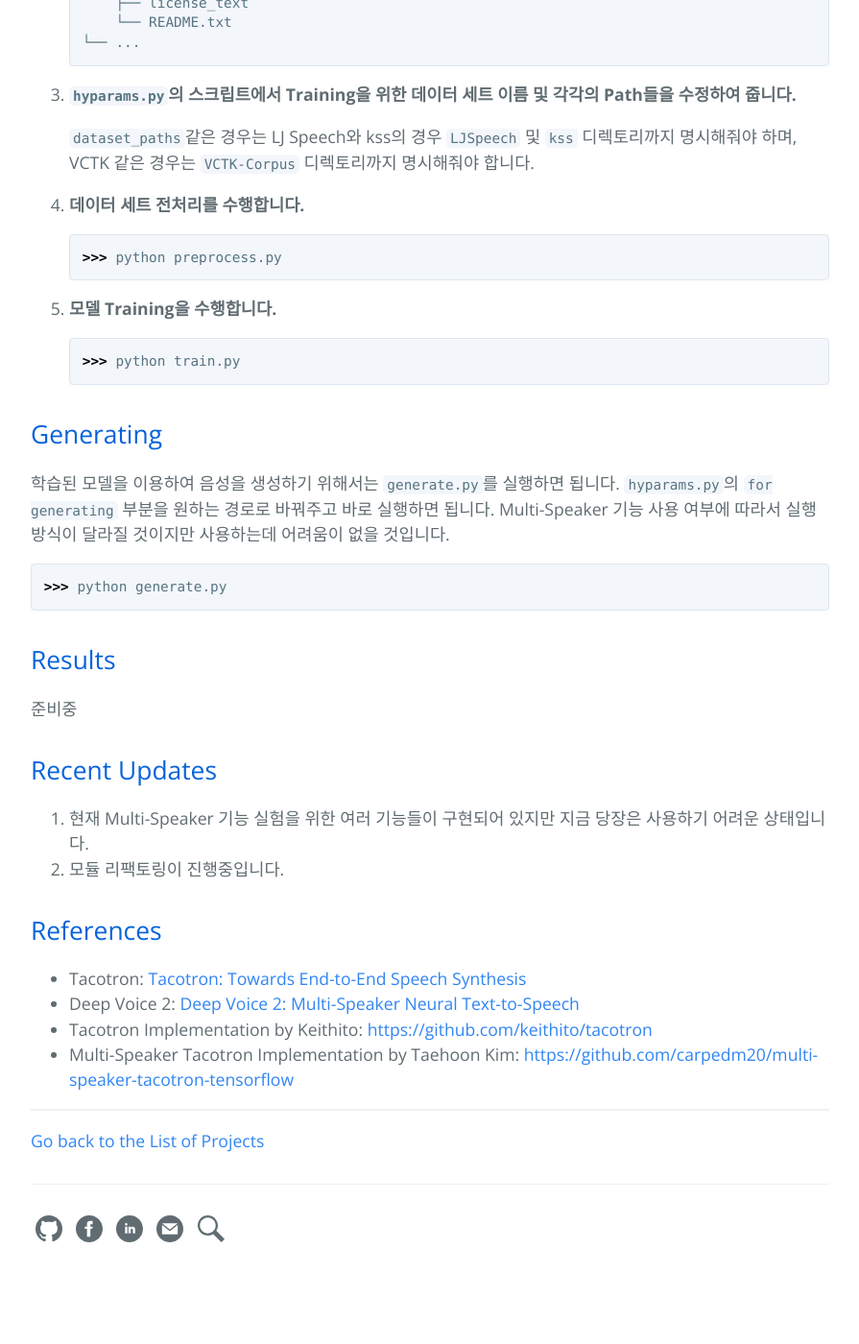
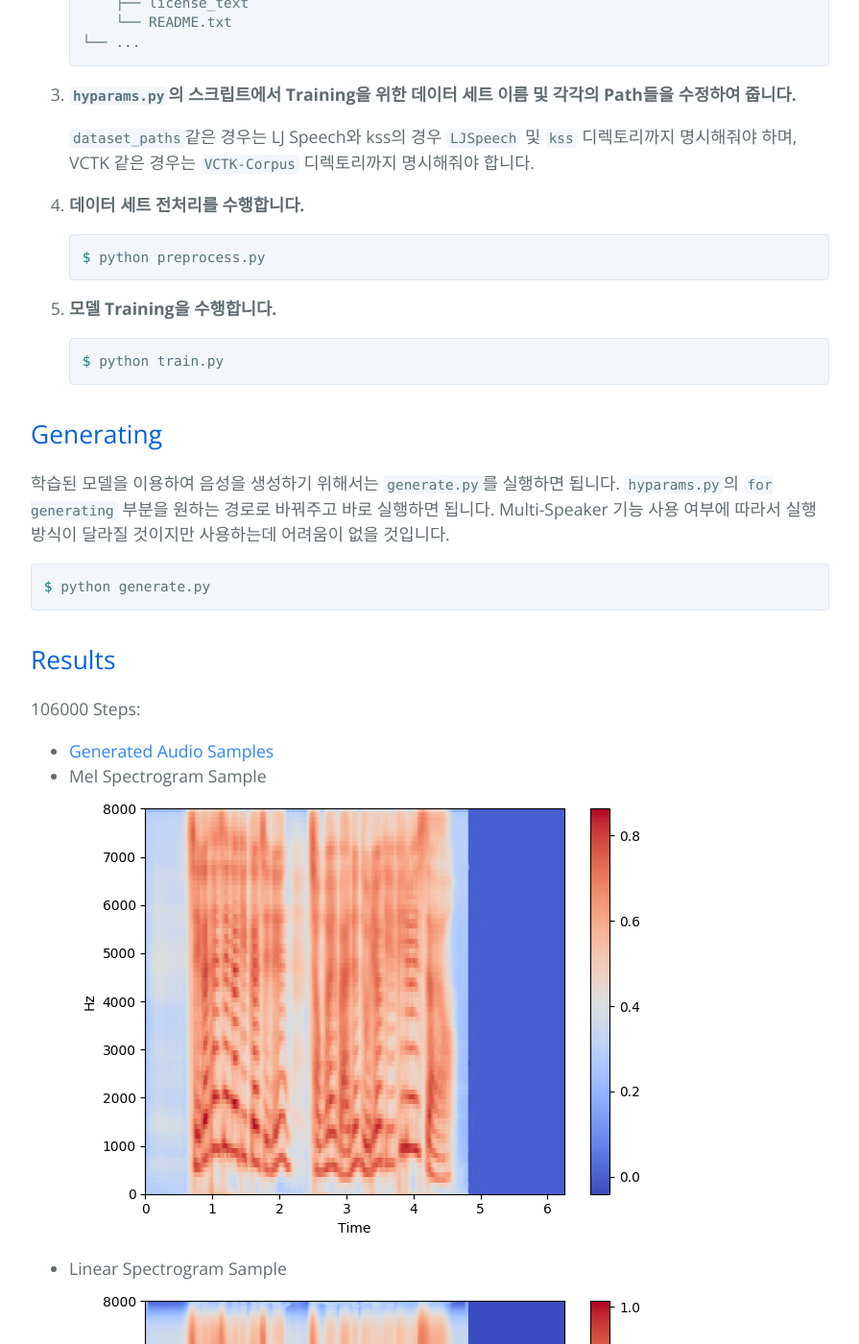
Before and after one commit to hcnoh/hcnoh.github.io, a Jekyll site: the page built from _posts/2019-01-21-multi-speaker-tacotron-tensorflow.md, in a window 1280 px wide and 1400 px high, scrolled down 2489 px. Shown: the whole window at 96% size, without its empty margins (192-1087 px from the left). Built offline with Jekyll 4.4.1, drawn with Linux system fonts in a browser that asks for light colours; comment, search, counter and statistics services are not loaded; before the commit the page ends 3837 px from its top, so only the background shows below that; some of the changed text lies outside the part shown.

Commit message:
update: 2019-01-21-multi-speaker-tacotron-tensorflow.md

````diff
--- a/_posts/2019-01-21-multi-speaker-tacotron-tensorflow.md
+++ b/_posts/2019-01-21-multi-speaker-tacotron-tensorflow.md
@@ -24,15 +24,15 @@ Multi-Speaker 기능을 가진 Tacotron 모델의 TensorFlow 구현입니다.
 3. 파이썬 패키지(Requirements)를 설치합니다. 설치는 아래와 같은 명령을 통해 수행 가능합니다.
 
    ```bash
-   >>> pip install -r requirements.txt
+   $ pip install -r requirements.txt
    ```
 
    아래와 같이 `virtualenv`를 활용하여 더 쉽게 패키지 관리를 할 수도 있습니다. `virtualenv`가 이미 설치되어 있다는 가정 하에 아래의 명령을 수행하면 됩니다.
 
    ```bash
-   >>> virtualenv --system-site-packages -p python3 tacotron-venv
-   >>> source ./tacotron-venv/bin/activate
-   >>> pip install -r requirements.txt
+   $ virtualenv --system-site-packages -p python3 tacotron-venv
+   $ source ./tacotron-venv/bin/activate
+   $ pip install -r requirements.txt
    ```
 
 ## Training
@@ -101,28 +101,44 @@ Multi-Speaker 기능을 가진 Tacotron 모델의 TensorFlow 구현입니다.
 4. **데이터 세트 전처리를 수행합니다.**
 
    ```bash
-   >>> python preprocess.py
+   $ python preprocess.py
    ```
 
 5. **모델 Training을 수행합니다.**
 
    ```bash
-   >>> python train.py
+   $ python train.py
    ```
 
 ## Generating
 학습된 모델을 이용하여 음성을 생성하기 위해서는 `generate.py`를 실행하면 됩니다. `hyparams.py`의 `for generating` 부분을 원하는 경로로 바꿔주고 바로 실행하면 됩니다. Multi-Speaker 기능 사용 여부에 따라서 실행 방식이 달라질 것이지만 사용하는데 어려움이 없을 것입니다.
 
 ```bash
->>> python generate.py
+$ python generate.py
 ```
 
 ## Results
-준비중
+106000 Steps:
+- [Generated Audio Samples](https://soundcloud.com/artzizou/sets/multi-speaker-tacotron-tensorflow-106000-steps)
+- Mel Spectrogram Sample
+![](/assets/2019-01-21-multi-speaker-tacotron-tensorflow/2019-01-21-multi-speaker-tacotron-tensorflow_2019-06-12-12-56-41.png)
+- Linear Spectrogram Sample
+![](/assets/2019-01-21-multi-speaker-tacotron-tensorflow/2019-01-21-multi-speaker-tacotron-tensorflow_2019-06-12-12-56-52.png)
+- Attention Alignment Sample
+![](/assets/2019-01-21-multi-speaker-tacotron-tensorflow/2019-01-21-multi-speaker-tacotron-tensorflow_2019-06-12-12-57-15.png)
+
+382000 Steps:
+- [Generated Audio Samples](https://soundcloud.com/artzizou/sets/multi-speaker-tacotron-tensorflow-382000-steps )
+- Mel Spectrogram Sample
+![](/assets/2019-01-21-multi-speaker-tacotron-tensorflow/2019-01-21-multi-speaker-tacotron-tensorflow_2019-06-12-12-52-41.png)
+- Linear Spectrogram Sample
+![](/assets/2019-01-21-multi-speaker-tacotron-tensorflow/2019-01-21-multi-speaker-tacotron-tensorflow_2019-06-12-12-54-19.png)
+- Attention Alignment Sample
+![](/assets/2019-01-21-multi-speaker-tacotron-tensorflow/2019-01-21-multi-speaker-tacotron-tensorflow_2019-06-12-12-54-30.png)
 
 ## Recent Updates
 1. 현재 Multi-Speaker 기능 실험을 위한 여러 기능들이 구현되어 있지만 지금 당장은 사용하기 어려운 상태입니다.
-2. 모듈 리팩토링이 진행중입니다.
+2. Results 작성을 완료하였습니다.
 
 ## References
 - Tacotron: [Tacotron: Towards End-to-End Speech Synthesis](https://arxiv.org/pdf/1703.10135.pdf)
````
Also changed, not shown: assets/2019-01-21-multi-speaker-tacotron-tensorflow/2019-01-21-multi-speaker-tacotron-tensorflow_2019-06-12-12-52-41.png (added), assets/2019-01-21-multi-speaker-tacotron-tensorflow/2019-01-21-multi-speaker-tacotron-tensorflow_2019-06-12-12-54-19.png (added), assets/2019-01-21-multi-speaker-tacotron-tensorflow/2019-01-21-multi-speaker-tacotron-tensorflow_2019-06-12-12-54-30.png (added), assets/2019-01-21-multi-speaker-tacotron-tensorflow/2019-01-21-multi-speaker-tacotron-tensorflow_2019-06-12-12-56-41.png (added), assets/2019-01-21-multi-speaker-tacotron-tensorflow/2019-01-21-multi-speaker-tacotron-tensorflow_2019-06-12-12-56-52.png (added), assets/2019-01-21-multi-speaker-tacotron-tensorflow/2019-01-21-multi-speaker-tacotron-tensorflow_2019-06-12-12-57-15.png (added).
